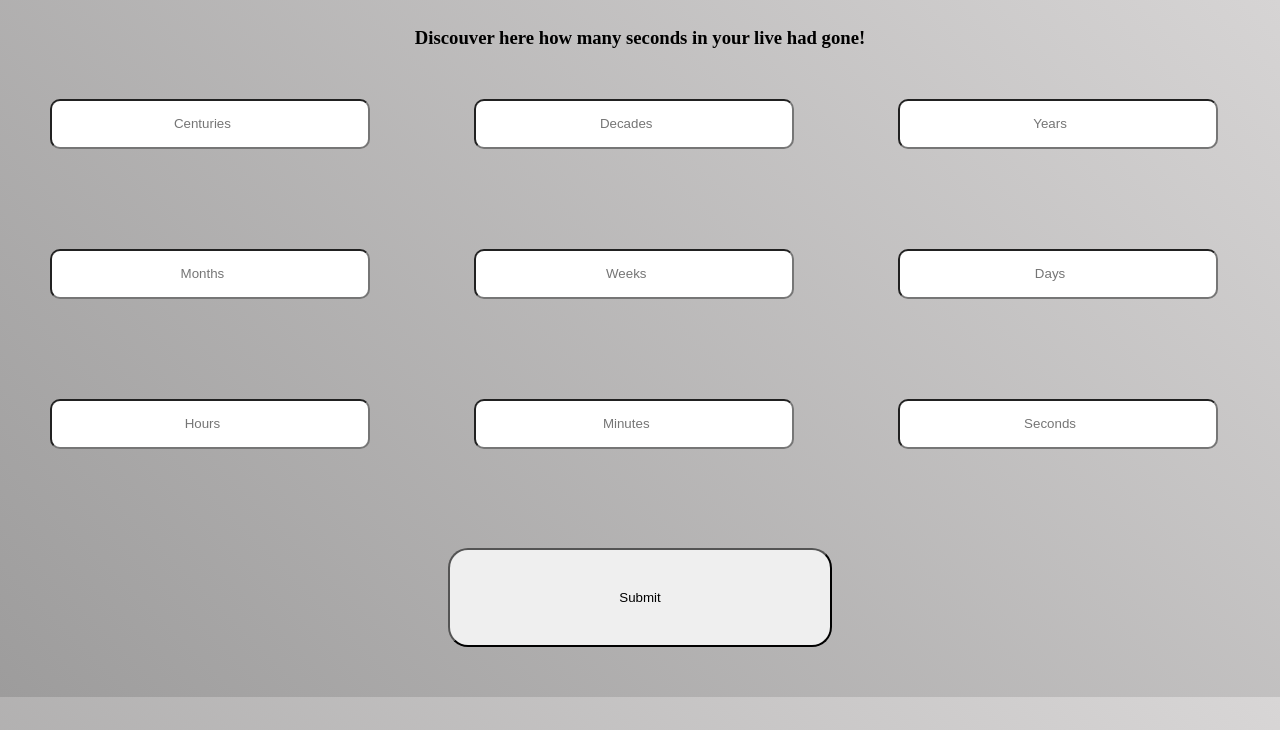
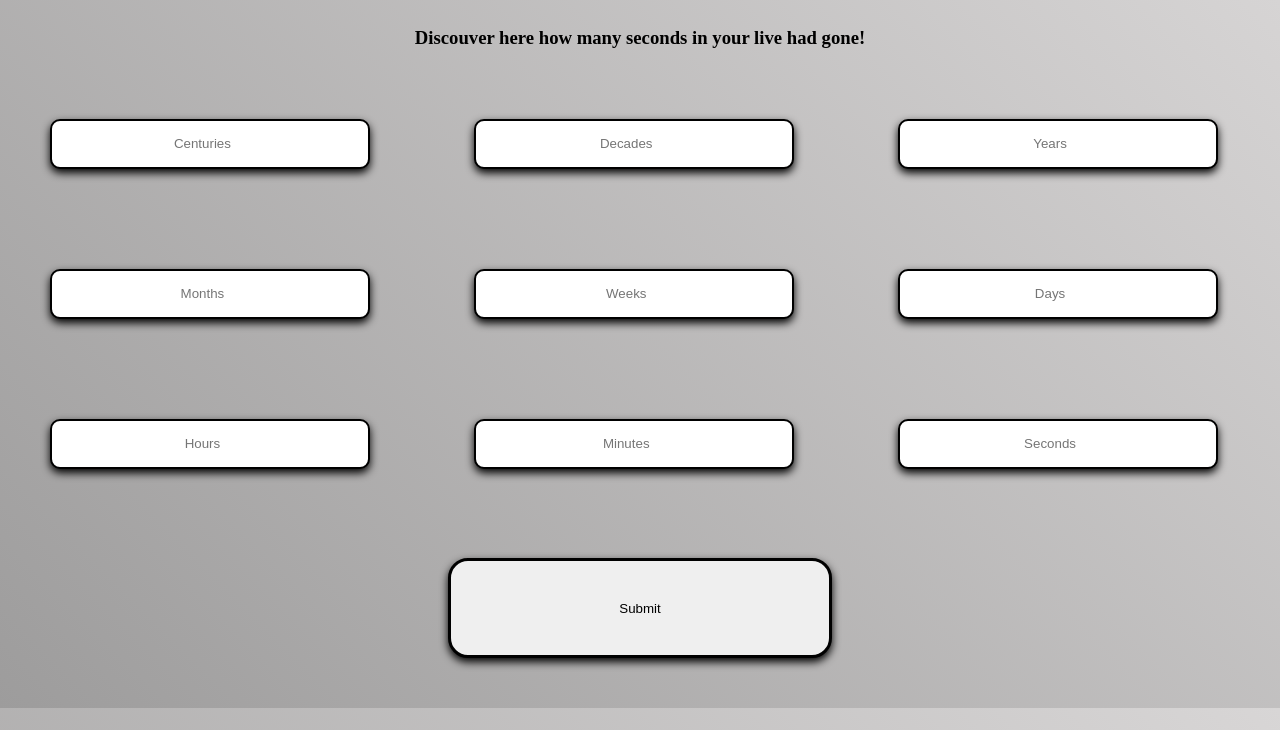
Before and after one commit to serraoafonso/secondscalculator, a plain HTML site: page index.html in a window 1280 px wide. Shown: the part 70-800 px from the top of the page. Drawn offline with Linux system fonts and the light colour scheme.

Commit message:
JÁ FUNCIONAAAAAA

```diff
--- a/index.html
+++ b/index.html
@@ -21,7 +21,7 @@
 		<input  type="number" name="Hours" placeholder="Hours" id="horas" >
 		<input type="number" name="Minutes" placeholder="Minutes" id="minutos" >
 		<input type="number" name="Segundos" placeholder="Seconds" id="segundos" >
-		<button onmouseup="conta()">Submit</button>
+		<input type="button" value="Submit" onclick="conta()" id="button">
     </form>
     <script src="main.js"></script>
 </body>
--- a/main.css
+++ b/main.css
@@ -16,22 +16,31 @@ input{
     width: 25%;
     margin: 3.9%;
     text-align: center;
+    border: 2px solid;
+    box-shadow: 0 4px 8px 0
 
 }
 h3{
     text-align: center;
     margin-left: 25%;
     margin-right: 25%;
+    margin-bottom: 20px;
 }
-button{
+#button{
     display: inline-block;
     text-align: center;
     justify-content: center;
     align-items: center;
-    margin-top: 50px;
+    margin-top: 40px;
     margin-bottom: 50px;
     padding: 40px;
     margin-left: 35%;
     width: 30%;
     border-radius: 20px;
+    border: solid 3px;
+    height: 100px;
+
 }
+#segundostotais{
+    margin-left: 10px;
+}
--- a/main.js
+++ b/main.js
@@ -39,10 +39,10 @@ var segundos = Number(tsegundos.value)
 
 var total = seculos + decadas + anos + semanas + dias + horas + minutos + segundos;
 
-/*var segundostotais = document.getElementById('segundostotais')
 
-segundostotais.innerHTML = ` O número de segundos totais é de ${total}`*/
 
-document.getElementById('segundostotais').innerHTML ="The total number of Seconds is " + total
+document.getElementById('segundostotais').innerHTML ="The total number of seconds is " + total +'.'
+
+
 
 }
```
